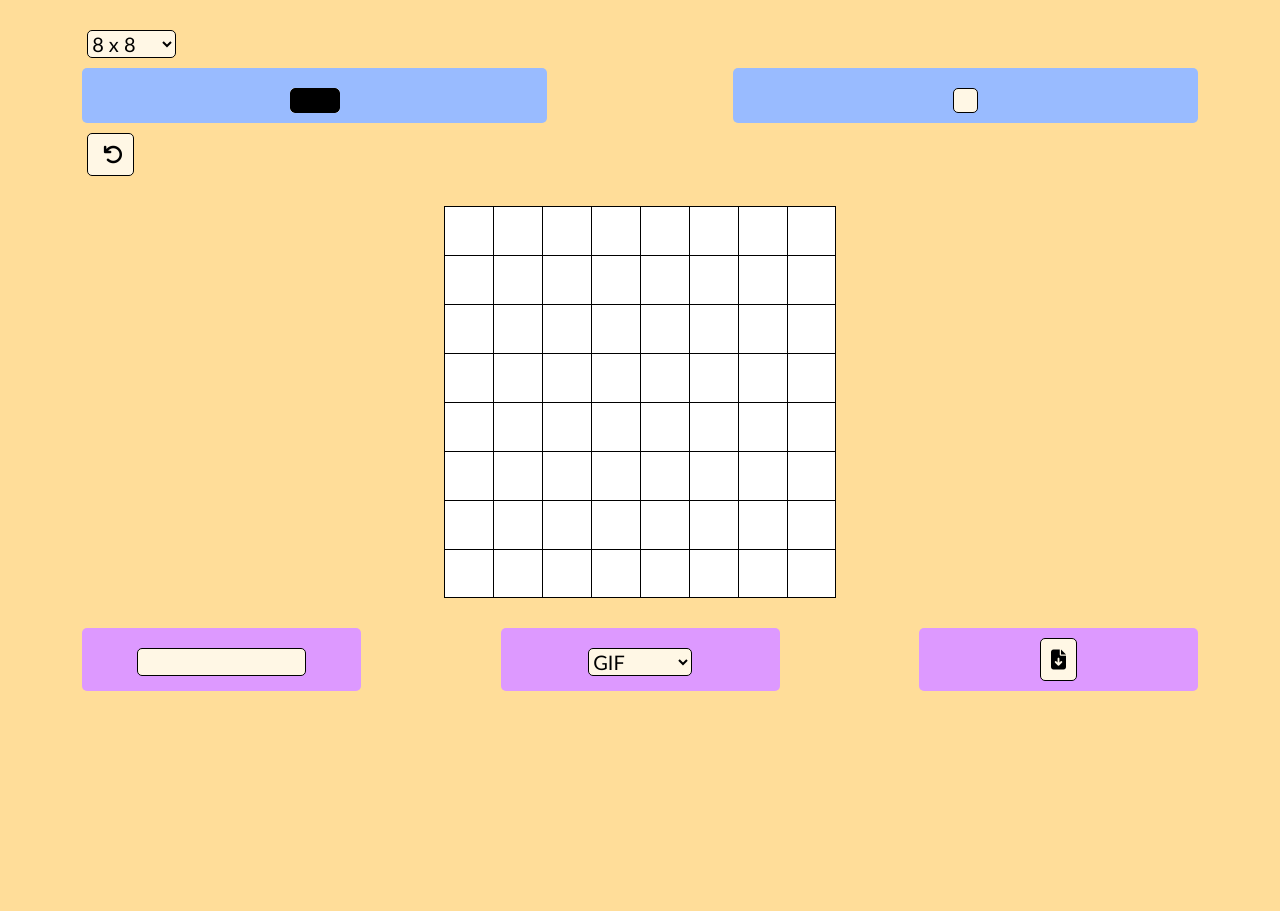
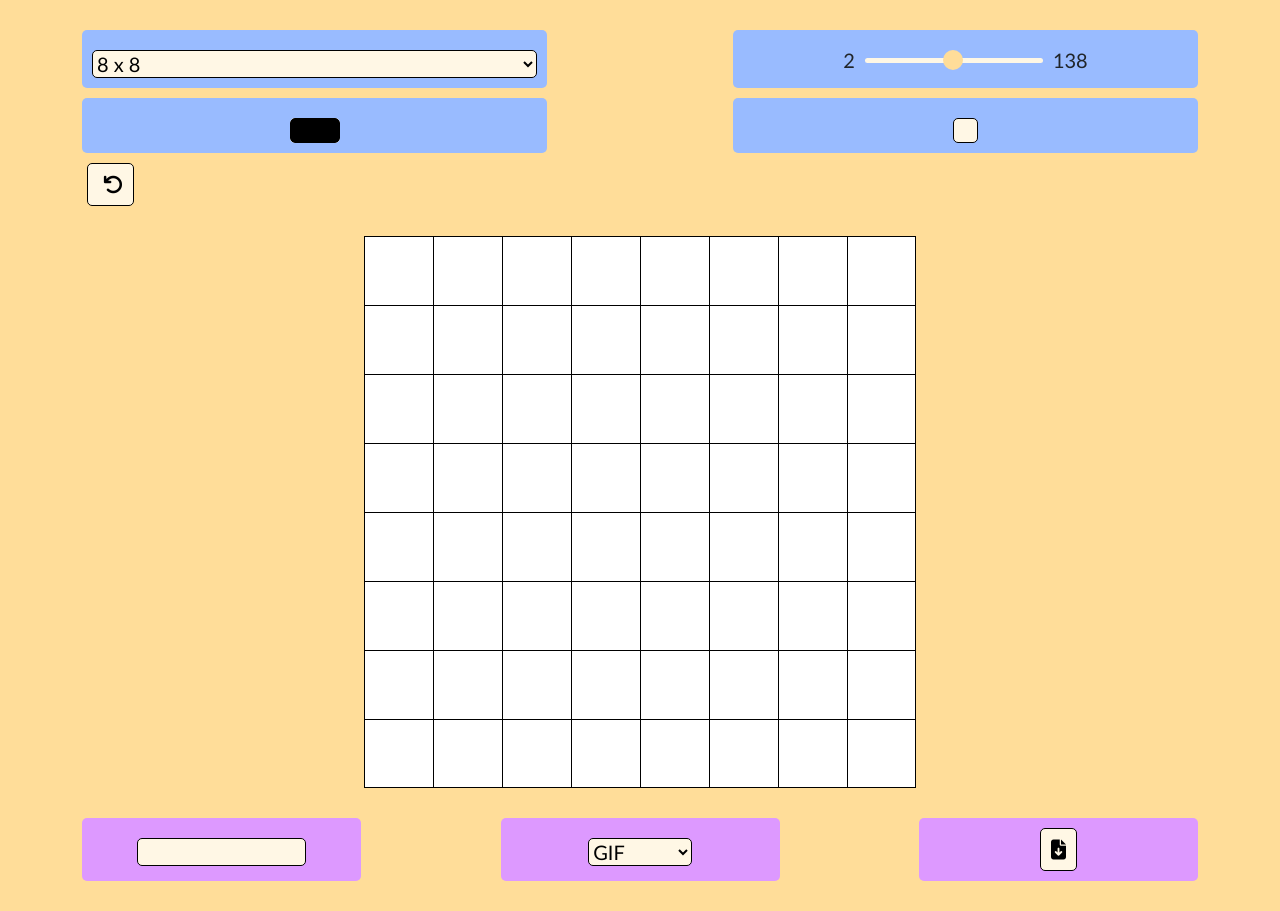
Before and after one commit to StasCuprunov/pixel-art, a Node project: template src/handlebars/pixel-art.handlebars in a window 1280 px wide. Before the commit the page ends 691 px from the top, so only its background shows below. Run offline with Node 20 templates, Linux system fonts and the light colour scheme; the template is opened without the code that fills it, so the values that code supplies are empty; style sheets or scripts are compiled from the project's sources; some libraries are stand-ins or nearby versions; some web fonts are replaced.

Commit message:
implement styling + logic from adjusting pixel size

```diff
--- a/src/handlebars/partials/tools.handlebars
+++ b/src/handlebars/partials/tools.handlebars
@@ -1,11 +1,20 @@
 <section id="tools">
     <h2>{{TOOLS.title}}</h2>
-    <div class="grid-size-container">
-        <div class="grid-size">
+    <div class="start-configuration">
+        <div class="col-md-5 grid-size">
             <label for="gridSize">{{TOOLS.gridSize.label}}</label>
             <select id="gridSize" name="gridSize" onchange="onChangeGridSize()">
                 <script>generateGridSizeOptions();</script>
             </select>
+        </div>
+        <div class="col-md-5 adjust-pixel-size">
+            <label for="adjustPixelSizeInput">{{TOOLS.adjustPixelSize.label}}</label>
+            <div id="adjustPixelSizeRange" class="adjust-pixel-size-range">
+                <span class="min"></span>
+                <input type="range" id="adjustPixelSizeInput" name="adjustPixelSize" onchange="adaptPixelSizeFromGrid()">
+                <span class="max"></span>
+            </div>
+            <script>initializeAdjustPixelSize()</script>
         </div>
     </div>
     <div class="tools">
--- a/src/js/constants.js
+++ b/src/js/constants.js
@@ -1,16 +1,14 @@
-const DOWNLOAD_ID = "download";
+const ADJUST_PIXEL_SIZE_INPUT_ID = "adjustPixelSizeInput";
+const ADJUST_PIXEL_SIZE_RANGE_ID = "adjustPixelSizeRange";
 const FILE_NAME_ID = "fileName";
 const FILE_TYPE_ID = "fileType";
 const FILL_ID = "fill";
 const GRID_CONTAINER_ID = "gridContainer";
 const GRID_SIZE_ID = "gridSize";
 const GRID_ID = "grid";
-const INTRODUCTION_ID = "introduction";
 const MODAL_RESET_ID = "modalReset";
-const PICTURE_ID = "picture";
 const PIXEL_COLOR_ID = "pixelColor";
 const PREFIX_PIXEL_ID = "pixel-";
-const TIPS_ID = "tips";
-const TOOLS_ID = "tools";
 
-const GRID_SIZE_OLD_VALUE = "gridSizeOldValue";
+const GRID_SIZE_OLD_KEY = "gridSizeOld";
+const IS_TRIGGERED_BY_CHANGING_GRID_SIZE_KEY = "isTriggeredByChangingGridSize";
--- a/src/js/pixel-art.js
+++ b/src/js/pixel-art.js
@@ -9,13 +9,15 @@ function generateGridSizeOptions() {
         option.innerHTML = size + " x " + size;
         gridSizeContainer.appendChild(option);
     });
-    setLocalStorageGridSizeKey();
+    $(document).ready(function () {
+       setLocalStorageGridSizeKey();
+    });
 }
 
 function generateGrid() {
     $(document).ready(function () {
         let grid = document.getElementById(GRID_ID);
-        let pixelLength = calculatePixelLength();
+        let pixelLength = calculateDefaultPixelLength();
         let gridRow;
 
         let indexBorder = getIndexBorder();
@@ -41,6 +43,7 @@ function generateGrid() {
 }
 
 function onChangeGridSize() {
+    localStorage.setItem(IS_TRIGGERED_BY_CHANGING_GRID_SIZE_KEY, true);
     triggerModalReset();
     setLocalStorageGridSizeKey();
 }
@@ -56,8 +59,8 @@ function triggerModalReset() {
 
 function triggerResetButtonFromModal() {
     resetGrid();
+    setLocalStorageGridSizeKey();
     hideModalReset();
-    setLocalStorageGridSizeKey();
 }
 
 function changeTool() {
@@ -98,6 +101,30 @@ function generateFileTypeOptions() {
         option.innerHTML = fileType.toUpperCase();
         fileTypeContainer.appendChild(option);
     });
+}
+
+function initializeAdjustPixelSize() {
+
+    $(document).ready(function () {
+        setMinimumFromAdjustPixelSize();
+        setMaximumFromAdjustPixelSize();
+        setDefaultValueFromAdjustPixelSize();
+    });
+}
+
+function adaptPixelSizeFromGrid() {
+    let newPixelSize = document.getElementById(ADJUST_PIXEL_SIZE_INPUT_ID).value;
+
+    let indexBorder = getIndexBorder();
+    for (let index = 0; index < indexBorder; index++) {
+        let id = generatePixelId(index);
+
+        let pixel = document.getElementById(id);
+
+        pixel.style.width = numberOfPixelsAsString(newPixelSize);
+        pixel.style.height = numberOfPixelsAsString(newPixelSize);
+    }
+
 }
 
 function submit() {
@@ -298,36 +325,16 @@ function onClickValueFillAdjacentPixels(id) {
     return "fillAdjacentPixels('" + id + "')";
 }
 
-function calculatePixelLength() {
-    let gridSize = sizeOfGrid();
-    let containerWidth = document.getElementById(GRID_CONTAINER_ID).offsetWidth;
-    let containerHeight = maximumHeightForPixelPicture();
-    let pictureSize = Math.min(containerWidth, containerHeight);
-
-    let sizeOfBorderPixels = gridSize + 1;
-    let availableWidthForPixels = pictureSize - sizeOfBorderPixels;
-
-    return Math.floor(availableWidthForPixels / gridSize);
+function calculateDefaultPixelLength() {
+    return Math.floor(getMaximumPixelSize() * 0.5);
 }
 
-function maximumHeightForPixelPicture() {
-    let windowHeight = window.innerHeight;
-
-    let introductionHeight = outerHeightFromElement(INTRODUCTION_ID);
-    let tipsHeight = outerHeightFromElement(TIPS_ID);
-    let toolsHeight = outerHeightFromElement(TOOLS_ID);
-    let createPictureTitleHeight = outerHeightFromElementWithTag(PICTURE_ID, "h2");
-    let downloadHeight = outerHeightFromElement(DOWNLOAD_ID)
-
-    return windowHeight - (introductionHeight + tipsHeight + toolsHeight + createPictureTitleHeight + downloadHeight);
+function getGridContainerWidth() {
+    return document.getElementById(GRID_CONTAINER_ID).offsetWidth;
 }
 
-function outerHeightFromElement(id) {
-    return $(jQueryId(id)).outerHeight(true);
-}
-
-function outerHeightFromElementWithTag(id, tag) {
-    return $(jQueryId(id)).find(tag).outerHeight(true);
+function getSizeOfBorderPixelsFromGrid() {
+    return sizeOfGrid() + 1;
 }
 
 function jQueryId(id) {
@@ -380,7 +387,7 @@ function lastColumnNumber() {
 
 function setLocalStorageGridSizeKey() {
     if (document.getElementById(MODAL_RESET_ID).hidden) {
-        localStorage.setItem(GRID_SIZE_OLD_VALUE, document.getElementById(GRID_SIZE_ID).value);
+        localStorage.setItem(GRID_SIZE_OLD_KEY, document.getElementById(GRID_SIZE_ID).value);
     }
 }
 
@@ -389,15 +396,23 @@ function hideModalReset() {
 }
 
 function cancelModalReset() {
-    document.getElementById(GRID_SIZE_ID).value = localStorage.getItem(GRID_SIZE_OLD_VALUE);
+    document.getElementById(GRID_SIZE_ID).value = localStorage.getItem(GRID_SIZE_OLD_KEY);
     hideModalReset();
 }
 
 function resetGrid() {
     document.getElementById(FILL_ID).checked = false;
     setDisableForPixelColor(false);
-    removeGrid();
-    generateGrid();
+
+    if (localStorage.getItem(IS_TRIGGERED_BY_CHANGING_GRID_SIZE_KEY) === "true") {
+        removeGrid();
+        generateGrid();
+        adjustPixelSizeInputAfterResetGrid();
+        localStorage.setItem(IS_TRIGGERED_BY_CHANGING_GRID_SIZE_KEY, "");
+    }
+    else {
+        colorAllPixelsToDefaultColor();
+    }
 }
 
 function isMinimumOnePixelColored() {
@@ -411,3 +426,45 @@ function isMinimumOnePixelColored() {
     }
     return false;
 }
+
+function colorAllPixelsToDefaultColor() {
+    let listOfPixels = document.getElementById(GRID_ID).querySelectorAll(".pixel");
+
+    for (let index = 0; index < listOfPixels.length; index++) {
+        listOfPixels[index].style.backgroundColor = "#ffffff";
+
+    }
+}
+
+function getMaximumPixelSize() {
+    let availableWidthForPixels = getGridContainerWidth() - getSizeOfBorderPixelsFromGrid();
+    return Math.floor(availableWidthForPixels / sizeOfGrid());
+}
+
+function setMinimumFromAdjustPixelSize() {
+    let minimum = 2;
+    let adjustPixelSizeInput = document.getElementById(ADJUST_PIXEL_SIZE_INPUT_ID);
+    let adjustPixelSizeRange = document.getElementById(ADJUST_PIXEL_SIZE_RANGE_ID);
+
+    adjustPixelSizeInput.min = minimum;
+    adjustPixelSizeRange.querySelector(".min").innerText = minimum;
+}
+
+function setMaximumFromAdjustPixelSize() {
+    let maximum = getMaximumPixelSize();
+    let adjustPixelSizeInput = document.getElementById(ADJUST_PIXEL_SIZE_INPUT_ID);
+    let adjustPixelSizeRange = document.getElementById(ADJUST_PIXEL_SIZE_RANGE_ID);
+
+    adjustPixelSizeInput.max = maximum;
+    adjustPixelSizeRange.querySelector(".max").innerText = maximum;
+}
+
+function setDefaultValueFromAdjustPixelSize() {
+    let adjustPixelSizeInput = document.getElementById(ADJUST_PIXEL_SIZE_INPUT_ID);
+    adjustPixelSizeInput.value = calculateDefaultPixelLength();
+}
+
+function adjustPixelSizeInputAfterResetGrid() {
+    setMaximumFromAdjustPixelSize();
+    setDefaultValueFromAdjustPixelSize();
+}
--- a/src/js/templateData.js
+++ b/src/js/templateData.js
@@ -17,6 +17,9 @@ const TOOLS = {
   "title" : "Werkzeuge, um dein Bild zu erstellen",
     "gridSize" : {
       "label": "Welche quadratische Pixelgröße soll dein Bild haben?"
+    },
+    "adjustPixelSize": {
+      "label": "Wie groß sollen die einzelne Pixeln in Einheiten sein?"
     },
     "pixelColor": {
       "label": "Mit welcher Farbe möchtest du färben?"
--- a/src/scss/styles.scss
+++ b/src/scss/styles.scss
@@ -25,6 +25,7 @@ $default-pixel-border: 1px solid $black;
 $input-checkbox: input-access("checkbox");
 $input-color: input-access("color");
 $input-text: input-access("text");
+$input-range: input-access("range");
 
 @mixin same-font-size-and-line-height($size) {
   font-size: $size;
@@ -78,6 +79,16 @@ $input-text: input-access("text");
 
 @mixin deactivate-default-styles() {
   -webkit-appearance: none;
+  -moz-appearance: none;
+  appearance: none;
+}
+
+@mixin deactivate-webkit-appearance() {
+  -webkit-appearance: none;
+  appearance: none;
+}
+
+@mixin deactivate-moz-appearance() {
   -moz-appearance: none;
   appearance: none;
 }
@@ -148,6 +159,28 @@ select, #{$input-checkbox}, #{$input-color}, #{$input-text} {
   @include add-font-awesome-icon-solid-as-content($fa-var-check);
 }
 
+#{$input-range} {
+  @include deactivate-default-styles();
+  align-self: center;
+  border-radius: 5px;
+  height: 5px;
+  width: 40%;
+  background-color: $light-beige;
+  cursor: pointer;
+
+  &::-webkit-slider-thumb {
+    @include deactivate-webkit-appearance();
+    background-color: $beige;
+    height: 20px;
+    width: 20px;
+    border-radius: 50%;
+
+    &:hover {
+      opacity: 0.95;
+    }
+  }
+}
+
 #tools > div {
   margin-bottom: 10px;
 
@@ -156,8 +189,18 @@ select, #{$input-checkbox}, #{$input-color}, #{$input-text} {
   }
 }
 
-.tools > div {
+.start-configuration > div, .tools > div, {
   @include tools-element-background();
+}
+
+.adjust-pixel-size-range {
+  display: flex;
+  justify-content: center;
+
+  input {
+    margin-right: 10px;
+    margin-left: 10px;
+  }
 }
 
 .download > div {
@@ -234,11 +277,11 @@ select, #{$input-checkbox}, #{$input-color}, #{$input-text} {
   border-right: $default-pixel-border;
 }
 
-.tools, .download {
+.start-configuration, .tools, .download {
   display: flex;
   justify-content: space-between;
 
-  div {
+   > div {
     display: flex;
     flex-direction: column;
     padding: 10px;
@@ -333,6 +376,15 @@ select, #{$input-checkbox}, #{$input-color}, #{$input-text} {
     margin-bottom: 5px;
   }
 
+  #{$input-range} {
+    height: 2px;
+
+    &::-webkit-slider-thumb {
+      height: 15px;
+      width: 15px;
+    }
+  }
+
   .grid-container {
     margin-bottom: 20px;
   }
@@ -341,11 +393,11 @@ select, #{$input-checkbox}, #{$input-color}, #{$input-text} {
     @include tools-element-background();
   }
 
-  .tools, .download {
+  .start-configuration, .tools, .download {
     flex-direction: column;
     align-items: center;
 
-    div {
+    > div {
       margin-bottom: 10px;
 
       &:last-child {
@@ -358,7 +410,7 @@ select, #{$input-checkbox}, #{$input-color}, #{$input-text} {
     }
   }
 
-  .reset, .tools > div, .download > div, .modal-reset {
+  .reset, .start-configuration > div, .tools > div, .download > div, .modal-reset {
     padding: 5px;
   }
 
@@ -397,4 +449,10 @@ select, #{$input-checkbox}, #{$input-color}, #{$input-text} {
 
   }
 
+  .adjust-pixel-size-range {
+    input {
+      margin-right: 5px;
+      margin-left: 5px;
+    }
+  }
 }
```
Also changed, not shown: src/html/pixel-art.html (+17 -8 lines).
